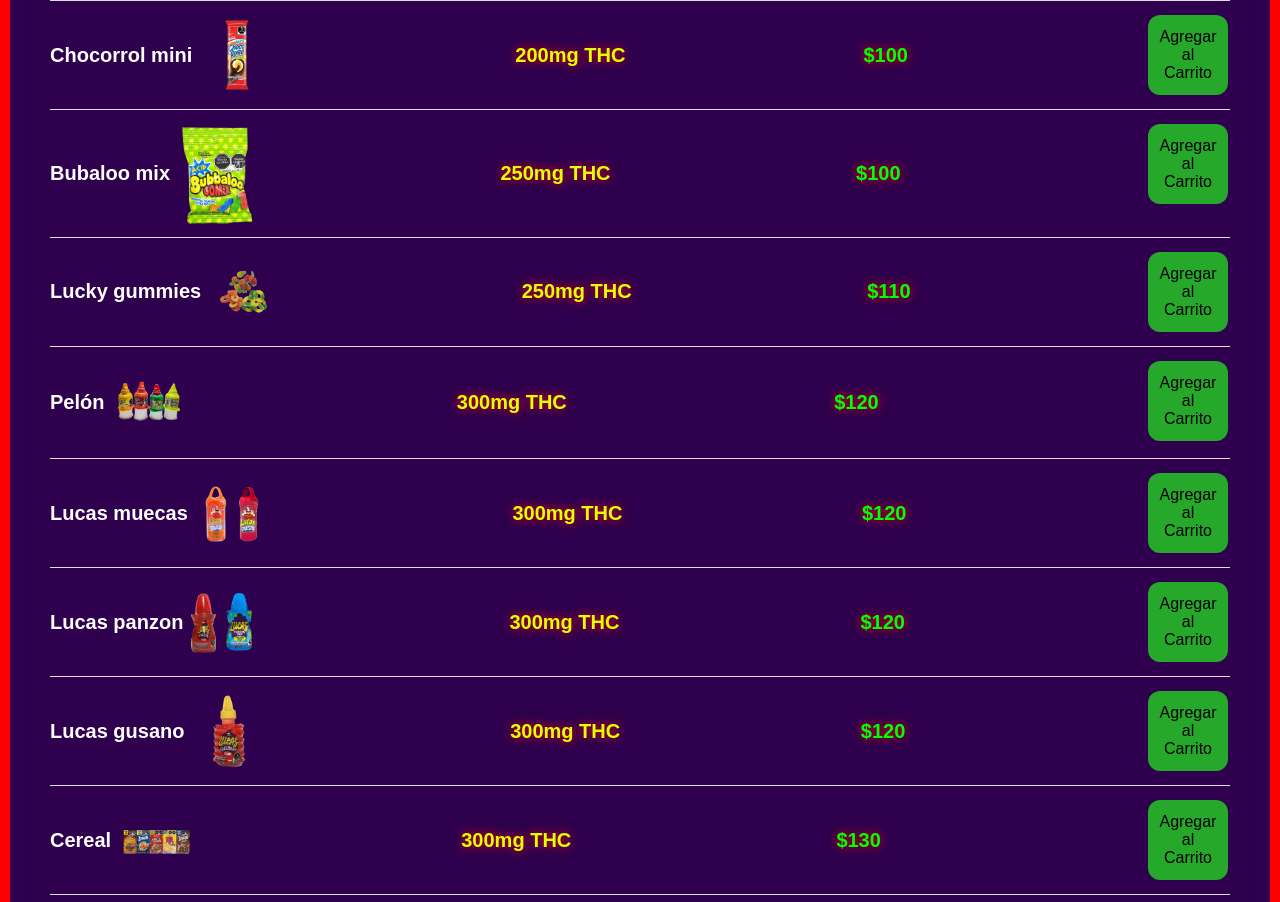
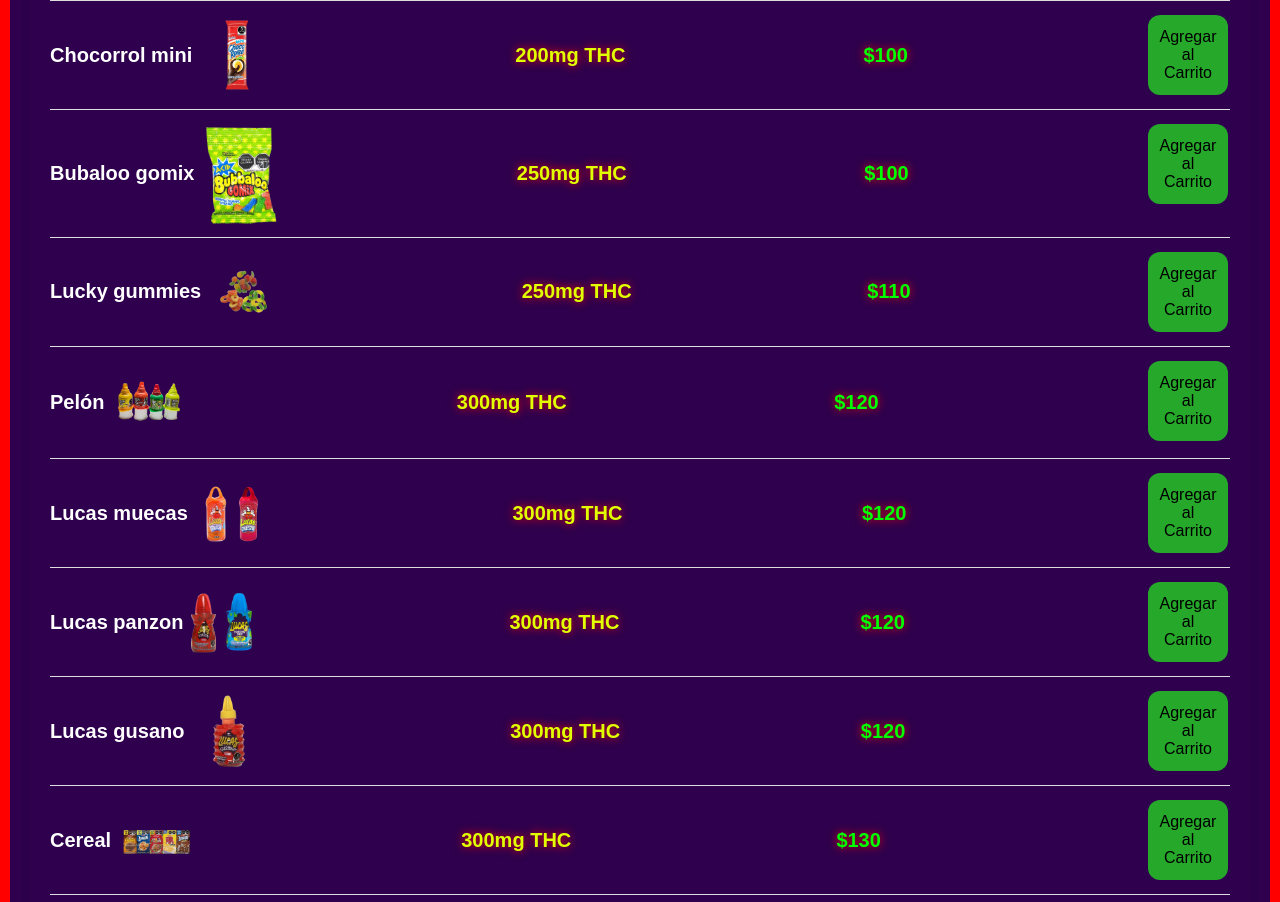
Before and after one commit to LuciferSweets/lucifersweets.github.io, a plain HTML site: page index.html in a window 1280 px wide. Shown: the part 1000-1902 px from the top of the page. Drawn offline with Linux system fonts and the light colour scheme.

Commit message:
index.html

```diff
--- a/index.html
+++ b/index.html
@@ -140,10 +140,10 @@
                     <button id="agregar" onclick="addToCart('Chocorrol mini', 100.00)">Agregar al Carrito</button>
                 </li>
                 <li class="item">
-                    <span class="name">Bubaloo mix <img src="bubbaloomix.png" alt=" "> </span>
+                    <span class="name">Bubaloo gomix <img src="bubbaloomix.png" alt=" "> </span>
                     <span class="dose">250mg THC</span>
                     <span class="price">$100</span>
-                    <button id="agregar" onclick="addToCart('Bubaloo mix', 100.00)">Agregar al Carrito</button>
+                    <button id="agregar" onclick="addToCart('Bubaloo gomix', 100.00)">Agregar al Carrito</button>
                 </li>
                 <li class="item">
                     <span class="name">Lucky gummies <img src="luckygum.png" alt=" "> </span>
```
